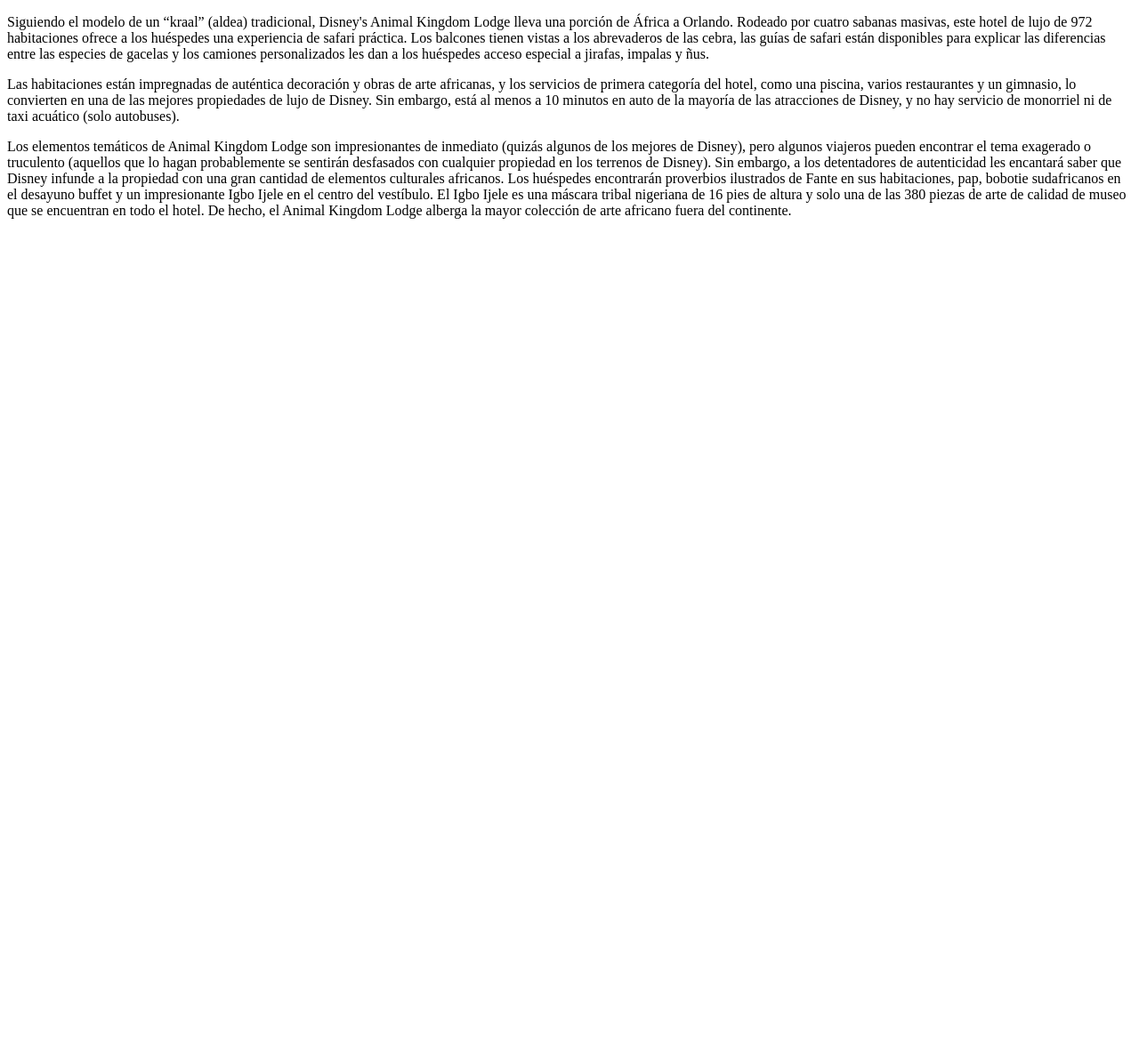
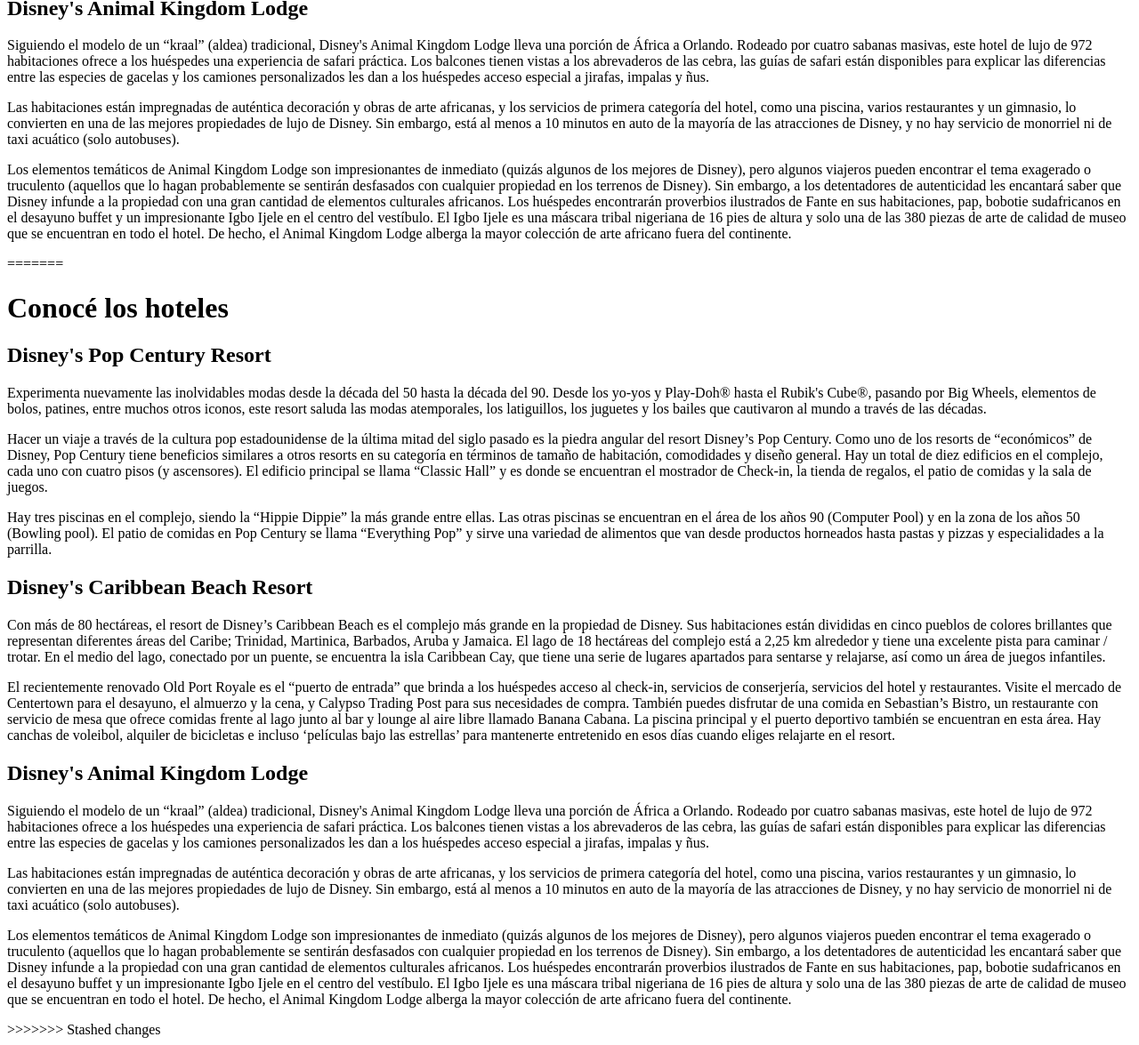
Before and after one commit to Eve2104/Practico-2, a plain HTML site: page Ejercicio_3/index.html in a window 1280 px wide. Shown: the part 580-1755 px from the top of the page at 89% size. Before the commit the page ends 842 px from the top, so only its background shows below. Drawn offline with Linux system fonts and the light colour scheme.

Commit message:
cambios carpeta css

```diff
--- /dev/null
+++ b/Ejercicio_3/CSS/Global.css
@@ -0,0 +1 @@
+h1,h2,h3 {font-family: 'Lucida Sans', 'Lucida Sans Regular', 'Lucida Grande', 'Lucida Sans Unicode', Geneva, Verdana, sans-serif;
--- a/Ejercicio_3/index.html
+++ b/Ejercicio_3/index.html
@@ -1,3 +1,4 @@
+<<<<<<< Updated upstream
 <!DOCTYPE html>
 <html lang="en">
 <head>
@@ -77,3 +78,58 @@
 </p>
 </body>
 </html>
+=======
+<html>
+    <head>
+        <title> Habitaciones </title>
+    </head>
+    <body>
+        <h1>Conocé los hoteles </h1>
+        <h2> Disney's Pop Century Resort </h2>
+        <p>Experimenta nuevamente las inolvidables modas desde la década del 50 hasta la década del 90. Desde los yo-yos y
+            Play-Doh® hasta el Rubik's Cube®, pasando por Big Wheels, elementos de bolos, patines, entre muchos otros iconos,
+            este resort saluda las modas atemporales, los latiguillos, los juguetes y los bailes que cautivaron al mundo a
+            través de las décadas.</p>
+        <p>Hacer un viaje a través de la cultura pop estadounidense de la última mitad del siglo pasado es la piedra angular del
+        resort Disney’s Pop Century. Como uno de los resorts de “económicos” de Disney, Pop Century tiene beneficios similares a
+                otros resorts en su categoría en términos de tamaño de habitación, comodidades y diseño general. Hay un total de diez
+                edificios en el complejo, cada uno con cuatro pisos (y ascensores). El edificio principal se llama “Classic Hall” y es
+                donde se encuentran el mostrador de Check-in, la tienda de regalos, el patio de comidas y la sala de juegos.</p>
+        <p>Hay tres piscinas en el complejo, siendo la “Hippie Dippie” la más grande entre ellas. Las otras piscinas se encuentran
+            en el área de los años 90 (Computer Pool) y en la zona de los años 50 (Bowling pool). El patio de comidas en Pop
+            Century se llama “Everything Pop” y sirve una variedad de alimentos que van desde productos horneados hasta pastas y
+            pizzas y especialidades a la parrilla.</p>
+        <h2> Disney's Caribbean Beach Resort </h2>
+        <p>Con más de 80 hectáreas, el resort de Disney’s Caribbean Beach es el complejo más grande en la propiedad de Disney. Sus
+            habitaciones están divididas en cinco pueblos de colores brillantes que representan diferentes áreas del Caribe;
+            Trinidad, Martinica, Barbados, Aruba y Jamaica. El lago de 18 hectáreas del complejo está a 2,25 km alrededor y tiene una
+            excelente pista para caminar / trotar. En el medio del lago, conectado por un puente, se encuentra la isla Caribbean
+            Cay, que tiene una serie de lugares apartados para sentarse y relajarse, así como un área de juegos infantiles.</p>
+        <p>El recientemente renovado Old Port Royale es el “puerto de entrada” que brinda a los huéspedes acceso al check-in,
+            servicios de conserjería, servicios del hotel y restaurantes. Visite el mercado de Centertown para el desayuno, el
+            almuerzo y la cena, y Calypso Trading Post para sus necesidades de compra. También puedes disfrutar de una comida en
+            Sebastian’s Bistro, un restaurante con servicio de mesa que ofrece comidas frente al lago junto al bar y lounge al aire
+            libre llamado Banana Cabana. La piscina principal y el puerto deportivo también se encuentran en esta área. Hay canchas
+            de voleibol, alquiler de bicicletas e incluso ‘películas bajo las estrellas’ para mantenerte entretenido en esos días
+            cuando eliges relajarte en el resort.</p>
+        <h2>Disney's Animal Kingdom Lodge</h2>
+        <p>Siguiendo el modelo de un “kraal” (aldea) tradicional, Disney's Animal Kingdom Lodge lleva una porción de África a
+            Orlando. Rodeado por cuatro sabanas masivas, este hotel de lujo de 972 habitaciones ofrece a los huéspedes una
+            experiencia de safari práctica. Los balcones tienen vistas a los abrevaderos de las cebra, las guías de safari están
+            disponibles para explicar las diferencias entre las especies de gacelas y los camiones personalizados les dan a los
+            huéspedes acceso especial a jirafas, impalas y ñus.
+            </p>
+        <p>Las habitaciones están impregnadas de auténtica decoración y obras de arte africanas, y los servicios de primera categoría del hotel, como una piscina, varios restaurantes y un gimnasio,
+            lo convierten en una de las mejores propiedades de lujo de Disney. Sin embargo, está al menos a 10 minutos en auto
+            de la mayoría de las atracciones de Disney, y no hay servicio de monorriel ni de taxi acuático (solo autobuses).</p>
+        <p>Los elementos temáticos de Animal Kingdom Lodge son impresionantes de inmediato (quizás algunos de los mejores de
+            Disney), pero algunos viajeros pueden encontrar el tema exagerado o truculento (aquellos que lo hagan probablemente se
+            sentirán desfasados con cualquier propiedad en los terrenos de Disney). Sin embargo, a los detentadores de autenticidad
+            les encantará saber que Disney infunde a la propiedad con una gran cantidad de elementos culturales africanos. Los
+            huéspedes encontrarán proverbios ilustrados de Fante en sus habitaciones, pap, bobotie sudafricanos en el desayuno
+            buffet y un impresionante Igbo Ijele en el centro del vestíbulo. El Igbo Ijele es una máscara tribal nigeriana de 16
+            pies de altura y solo una de las 380 piezas de arte de calidad de museo que se encuentran en todo el hotel. De hecho, el
+            Animal Kingdom Lodge alberga la mayor colección de arte africano fuera del continente.</p>
+    </body>
+</html>
+>>>>>>> Stashed changes
```
Also changed, not shown: Ejercicio_3/CSS/Index.css (added).
